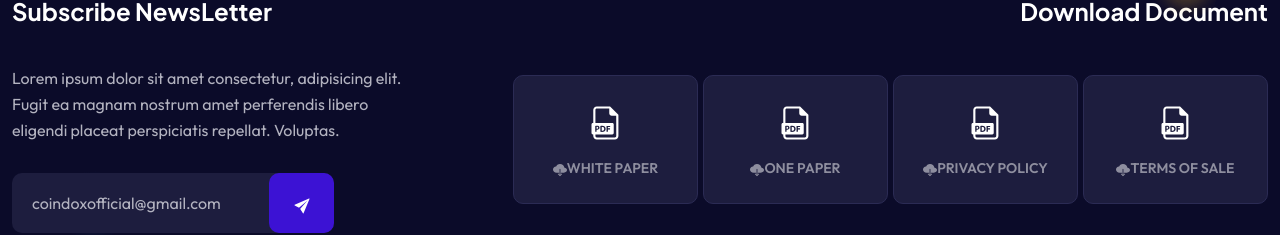
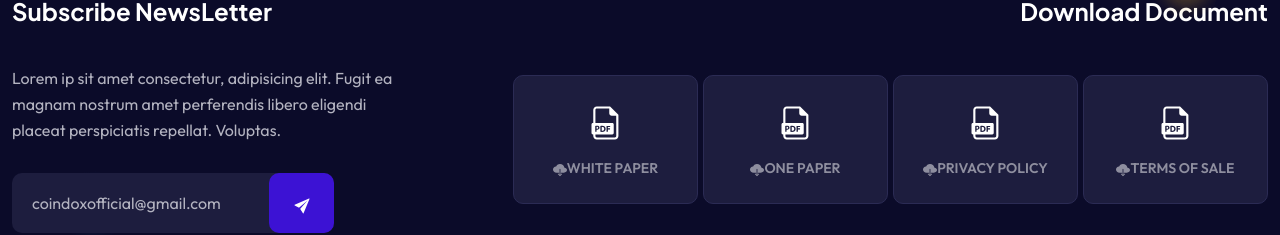
Before and after one commit to aloksingh72/Blockchain-ICO, a Next.js app: page / in a window 1280 px wide. Shown: the part 6648-6883 px from the top of the page. Built offline with nearby package versions, Linux system fonts and the light colour scheme.

Commit message:
Update Footer.jsx

```diff
--- a/Components/Footer.jsx
+++ b/Components/Footer.jsx
@@ -19,7 +19,7 @@ const Footer = () => {
             <div className="col-lg-4 mt-30">
               <div className="footer__widget footer__subscribe">
                 <h2>Subscribe NewsLetter</h2>
-                <p>Lorem ipsum dolor sit amet consectetur, adipisicing elit. Fugit ea magnam nostrum amet perferendis libero eligendi placeat perspiciatis repellat. Voluptas.</p>
+                <p>Lorem ip sit amet consectetur, adipisicing elit. Fugit ea magnam nostrum amet perferendis libero eligendi placeat perspiciatis repellat. Voluptas.</p>
 
                 <form action="">
                   <input type="text"
```
